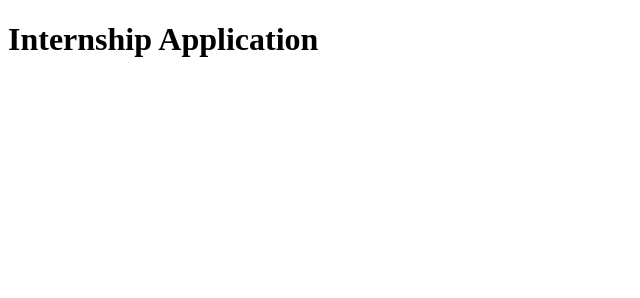
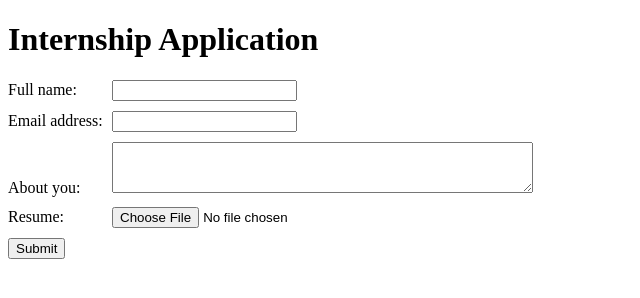
Before and after one commit to jschaedler/CS-2803, a plain HTML site: page Assignments/assignment7/Internship Application (HTML)/index.html in a window 1280 px wide. Shown: the whole page, without its empty margins (0-640 px from the left). Drawn offline with Linux system fonts and the light colour scheme.

Commit message:
assignment 7 done

```diff
--- a/Assignments/assignment7/Internship Application (HTML)/index.html
+++ b/Assignments/assignment7/Internship Application (HTML)/index.html
@@ -6,7 +6,27 @@
 <body>
    <h1>Internship Application</h1>
 
+
    <!-- Add the form below -->
+   <form method="POST" enctype="multipart/form-data" action="https://wp.zybooks.com/form-viewer.php">
+      <div>
+         <label for="fullName">Full name: </label>
+         <input type="text" id="fullName" name="fullName" required>
+      </div>
+      <div>
+         <label for="email">Email address: </label>
+         <input type="text" id="email" name="email" required>
+      </div>
+      <div>
+         <label for="about">About you: </label>
+         <textarea name="about" id="about" cols="50" rows="3"></textarea>
+      </div>
+      <div>
+         <label for="resume">Resume: </label>
+         <input type="file" name="resume" id="resume">
+      </div>
+      <div><input type="submit"></div>
+   </form>
 
 </body>
 
```
